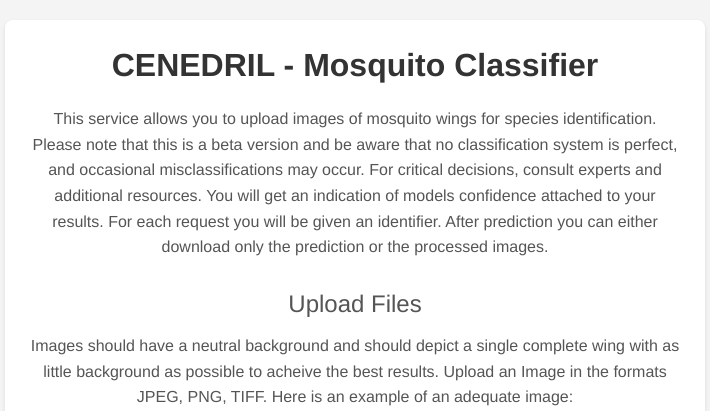
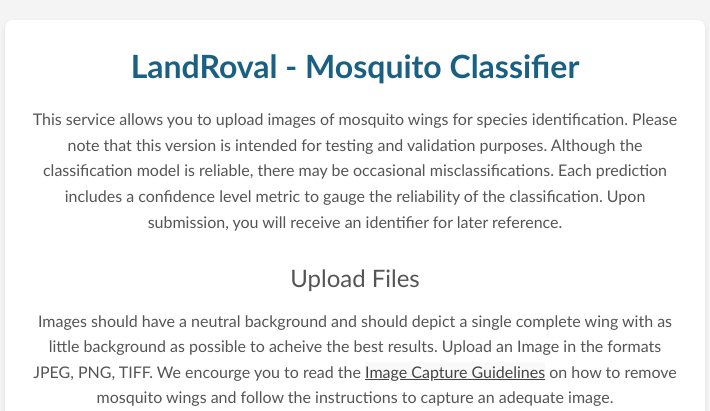
Before and after one commit to KNolte19/MosquitoWingClassifier, a Flask app: page / in a window 1280 px wide. Shown: the top 411 px of the page, without its empty margins (285-995 px from the left). Run offline with Flask 3, Linux system fonts and the light colour scheme; parts of the project's set-up code (start-up, migrations or seed data) failed here and were passed over.

Commit message:
GUI improvements

```diff
--- a/app.py
+++ b/app.py
@@ -78,9 +78,24 @@
     # CNN PREDICT SPECIES
     prediction_df = get_system_prediction(os.path.join(session['request_path_processed']))
     predictiondf_path = os.path.join(session['request_path'], "predictions_{}.csv".format(session['identifier']))
-    prediction_df.to_csv(predictiondf_path, sep=';')
 
-    return render_template('predictions.html', predictions=prediction_df.to_dict(orient='records'))
+    prediction_df[["image_name",
+                   "knownclass_confidence",
+                   "highest_species_prediction",
+                   "highest_species_confidence",
+                   "second_highest_species_prediction",
+                   "second_highest_species_confidence"]].to_csv(predictiondf_path, sep=';')
+
+    # Save the request
+    prediction_dict = prediction_df.to_dict(orient='records')
+    title = str(session['identifier'])
+
+    return render_template('predictions.html', predictions=prediction_dict, request=title)
+
+@app.route('/display_pdf')
+def display_pdf():
+    pdf_path = os.path.join(app.config['STATIC_FOLDER'], "guide", "ConVector_MosquitoWingRemovalGuide.pdf")
+    return send_file(pdf_path, as_attachment=False)
 
 @app.route('/download_csv', methods=['GET'])
 def download_csv():
--- a/static/css/main.css
+++ b/static/css/main.css
@@ -1,6 +1,6 @@
 /* main.css */
 * {
-    font-family: "Helvetica Neue", Helvetica, Arial, sans-serif;
+    font-family: Calibri, sans-serif;
     color: #444;
     margin: 0;
     padding: 0;
@@ -25,7 +25,7 @@
 
 .btn-submit {
     width: 20%;
-    background: #4682B4;
+    background: #196082;
     color: #fff;
     margin-bottom: 10px;
     margin-top: 10px;
@@ -38,5 +38,5 @@
 
 .btn-submit:hover {
     color: #fff;
-    background: #386890;
+    background: #005C69;
 }
--- a/static/css/styles.css
+++ b/static/css/styles.css
@@ -1,6 +1,6 @@
 /* Reset some default styles */
 * {
-    font-family: "Helvetica Neue", Helvetica, Arial, sans-serif;
+    font-family: Calibri, sans-serif;
     color: #444;
     background-color: #f9f9f9;
     margin: 0;
@@ -9,7 +9,7 @@
 }
 
 body {
-    font-family: 'Arial', sans-serif;
+    font-family: Calibri, sans-serif;
     background-color: #f4f4f4;
     color: #333;
     line-height: 1.6;
@@ -27,7 +27,7 @@
 
 h1, h2 {
     text-align: center;
-    color: #333;
+    color: #196082;
     background: #fff;
 }
 
@@ -61,13 +61,15 @@
     padding: 10px;
     border: 1px solid #ddd;
     border-radius: 4px;
-    background-color: #b0c4de;
+    background-color: #bcbcbc;
+    font-size: 16px;
 }
+
 
 .btn-submit {
     display: block;
     width: 100%;
-    background: #4682B4;
+    background: #196082;
     color: #fff;
     padding: 10px;
     border: none;
@@ -77,7 +79,12 @@
 }
 
 .btn-submit:hover {
-    background: #386890;
+    background: #005C69;
+}
+
+.btn-submit:disabled {
+    background-color: #bcbcbc;
+    cursor: not-allowed;
 }
 
 .logo-container {
@@ -125,6 +132,7 @@
 }
 
 .tooltip-text {
+  font-family: Calibri, sans-serif;
   background-color: #fff;
   color: #555;
   text-align: center;
--- a/templates/upload.html
+++ b/templates/upload.html
@@ -3,18 +3,19 @@
 <head>
     <meta charset="UTF-8">
     <meta name="viewport" content="width=device-width, initial-scale=1.0">
-    <title>CENEDRIL - Mosquito Classifier</title>
+    <title>LandRoval - Mosquito Classifier</title>
     <link rel="stylesheet" href="static/css/styles.css">
 </head>
 <body>
     <div class="container">
-        <h1>CENEDRIL - Mosquito Classifier</h1>
+        <h1>LandRoval - Mosquito Classifier</h1>
             <div class="tooltip-text">
-This service allows you to upload images of mosquito wings for species identification. Please note that this is a beta version and be aware that no classification system is perfect, and occasional misclassifications may occur. For critical decisions, consult experts and additional resources. You will get an indication of models confidence attached to your results. For each request you will be given an identifier. After prediction you can either download only the prediction or the processed images.
+This service allows you to upload images of mosquito wings for species identification. Please note that this version is intended for testing and validation purposes. Although the classification model is reliable, there may be occasional misclassifications. Each prediction includes a confidence level metric to gauge the reliability of the classification. Upon submission, you will receive an identifier for later reference.
             </div>
         <h2>Upload Files</h2>
             <div class="tooltip-text">
-Images should have a neutral background and should depict a single complete wing with as little background as possible to acheive the best results. Upload an Image in the formats JPEG, PNG, TIFF. Here is an example of an adequate image:
+Images should have a neutral background and should depict a single complete wing with as little background as possible to acheive the best results. Upload an Image in the formats JPEG, PNG, TIFF. We encourge you to read the <a href="/display_pdf"> Image Capture Guidelines</a> on how to remove mosquito wings and follow the instructions to capture an adequate image. <br><br> By uploading images, you grant us permission to use them for research and educational purposes. We are not liable for any damages related to the use of uploaded images. You certify ownership of the images or possess necessary rights to upload them.
+
                 <div class="logo-container-wings">
                     <a class="wing-example">
                     <img src="{{ url_for('static', filename='images/wing-example-1.png') }}" alt="Wing Image Example">
@@ -23,9 +24,29 @@
             </div>
 
         <form action="/upload_folder" method="POST" enctype="multipart/form-data">
-            <input type="file" name="file" multiple class="input-file"/>
-            <button type="submit" class="btn-submit">Upload</button>
+    <input type="file" name="file" multiple class="input-file" id="fileInput"/>
+    <button type="submit" class="btn-submit" id="uploadButton" disabled>Upload & Classifiy</button>
         </form>
+
+<script>
+    // Get the file input and upload button elements
+    const fileInput = document.getElementById('fileInput');
+    const uploadButton = document.getElementById('uploadButton');
+
+    // Listen for changes on the file input
+    fileInput.addEventListener('change', function() {
+        // Check if files are selected
+        if (fileInput.files.length >  0) {
+            // Enable the upload button
+            uploadButton.disabled = false;
+        } else {
+            // Disable the upload button
+            uploadButton.disabled = true;
+        }
+    });
+</script>
+
+
 <div class="logo-container">
     <a href="https://www.bnitm.de" class="bernhard-nocht-logo">
         <img src="{{ url_for('static', filename='images/bernhard-nocht-logo.png') }}" alt="Bernhard Nocht Institute Logo">
@@ -34,6 +55,8 @@
         <img src="{{ url_for('static', filename='images/haw-hamburg-logo.png') }}" alt="HAW Logo">
     </a>
 </div>
+
+
     <h2>Contact Us</h2>
     <div class="tooltip-text">
         Bernhard-Nocht Institute for Tropical Medicine<br>
```
Also changed, not shown: templates/predictions.html (+5 -4 lines), 1 other file. Lines whose indentation alone changed are shown as unchanged.
